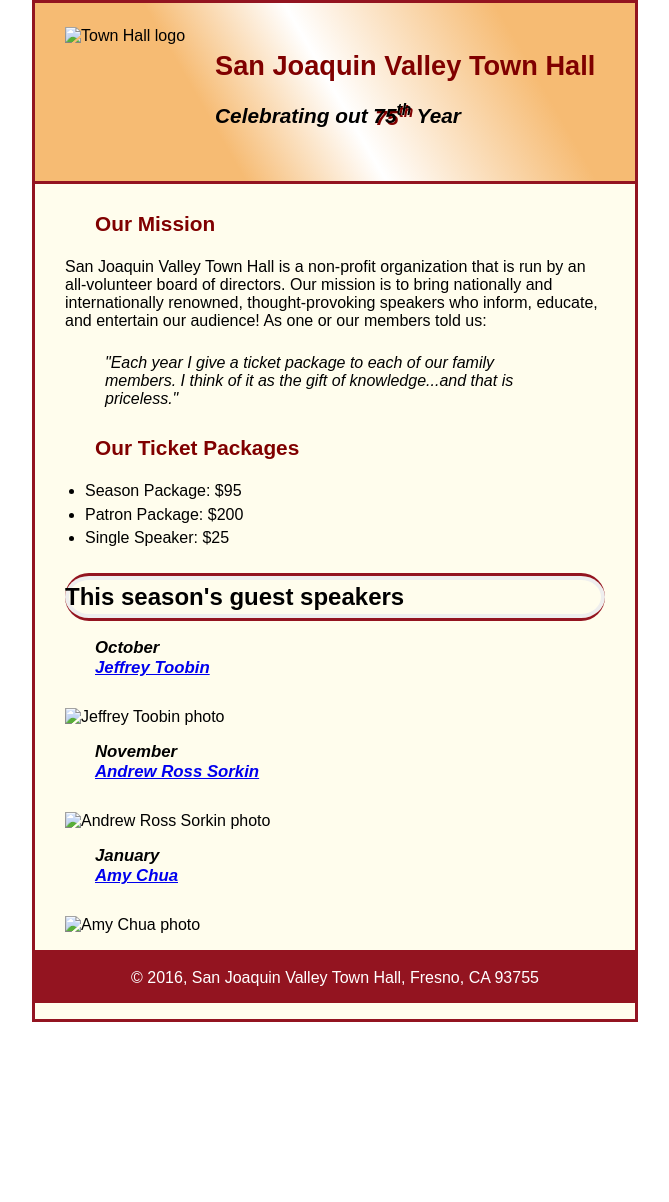
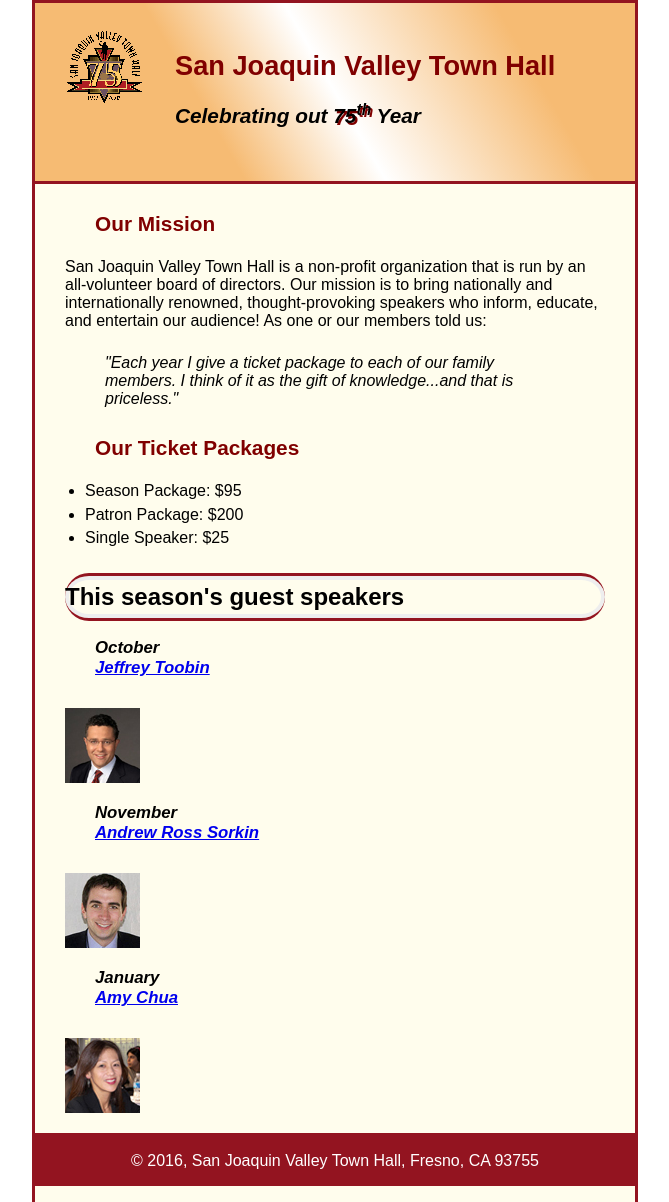
Before and after one commit to jcav10/A11, a plain HTML site: page index.html in a window 1280 px wide. Shown: the top 1202 px of the page, without its empty margins (305-974 px from the left). Before the commit the page ends 1022 px from the top, so only its background shows below. Drawn offline with Linux system fonts and the light colour scheme; files that its build step writes are made by us from their sources.

Commit message:
Update index.html

```diff
--- a/index.html
+++ b/index.html
@@ -4,14 +4,14 @@
 <head>
 	<meta charset="utf-8">
 	<title>San Joaquin Valley Town Hall</title>
-	<link rel="shortcut icon" href="images/favicon.ico"/>
+	<link rel="shortcut icon" href="favicon.ico"/>
     <link rel="stylesheet" href="normalize.css">
-	<link rel="stylesheet" href="styles/main.css">
+	<link rel="stylesheet" href="main.css">
 </head>
 
 <body>
 	<header>
-        <img src="images/town_hall_logo.gif" alt="Town Hall logo" height="80">
+        <img src="town_hall_logo.gif" alt="Town Hall logo" height="80">
         <h2>San Joaquin Valley Town Hall</h2>
         <h3>Celebrating out <span class="shadow">75<sup>th</sup></span> Year</h3>
 
@@ -31,13 +31,13 @@
         </ul>
 
         <h1>This season's guest speakers</h1>
-        <h3>October<br><a href="speakers/toobin.html">Jeffrey Toobin</a></h3>
-        <img src="images/toobin75.jpg" alt="Jeffrey Toobin photo">
-        <h3>November<br><a href="speakers/sorkin.html">Andrew Ross Sorkin</a></h3>
-        <img src="images/sorkin75.jpg" alt="Andrew Ross Sorkin photo">
+        <h3>October<br><a href="toobin.html">Jeffrey Toobin</a></h3>
+        <img src="toobin75.jpg" alt="Jeffrey Toobin photo">
+        <h3>November<br><a href="sorkin.html">Andrew Ross Sorkin</a></h3>
+        <img src="sorkin75.jpg" alt="Andrew Ross Sorkin photo">
 
-        <h3>January<br><a href="speakers/chua.html">Amy Chua</a></h3>
-        <img src="images/chua75.jpg" alt="Amy Chua photo">
+        <h3>January<br><a href="chua.html">Amy Chua</a></h3>
+        <img src="chua75.jpg" alt="Amy Chua photo">
 
 	</main>
 	<footer>
```
